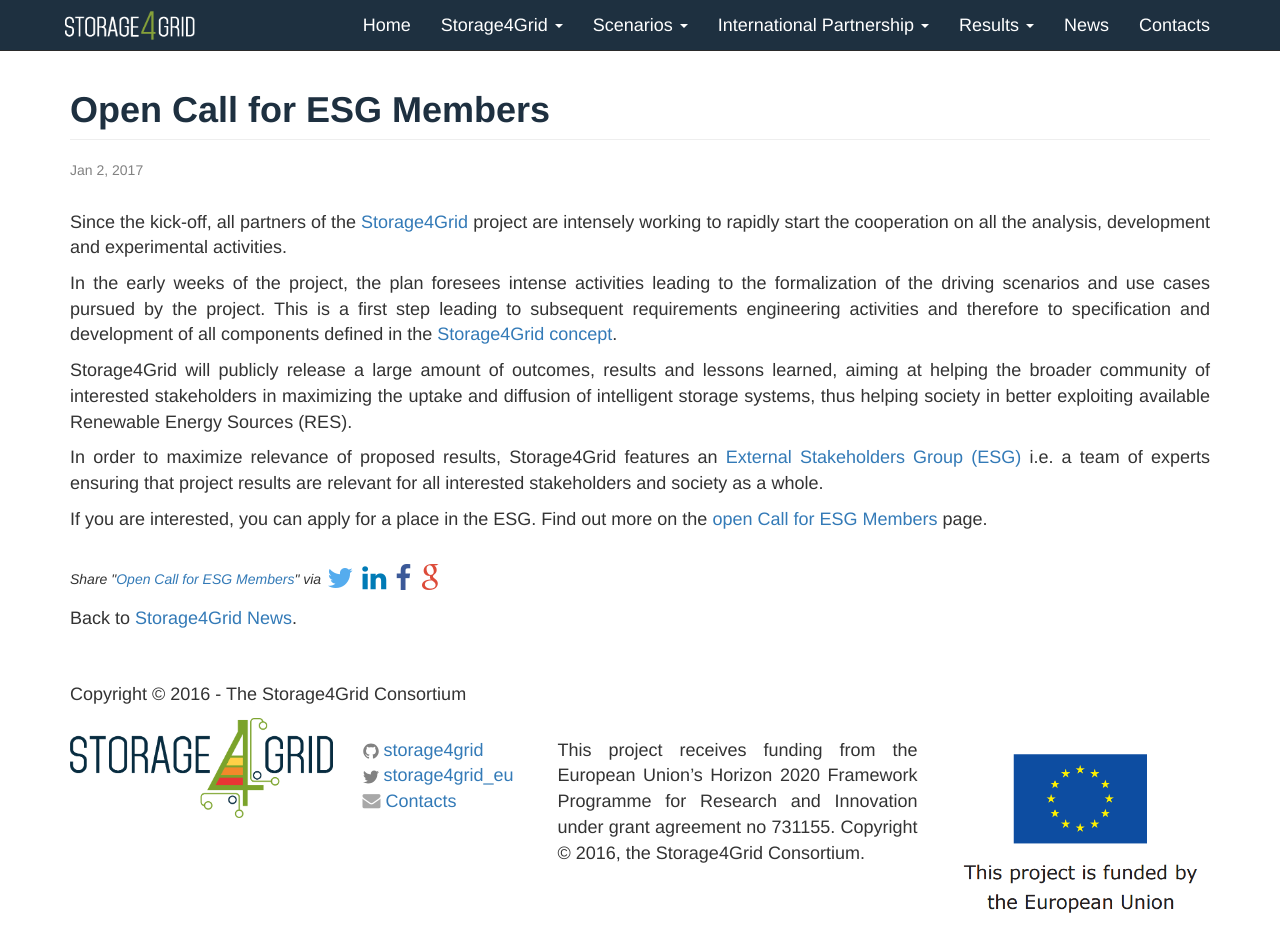
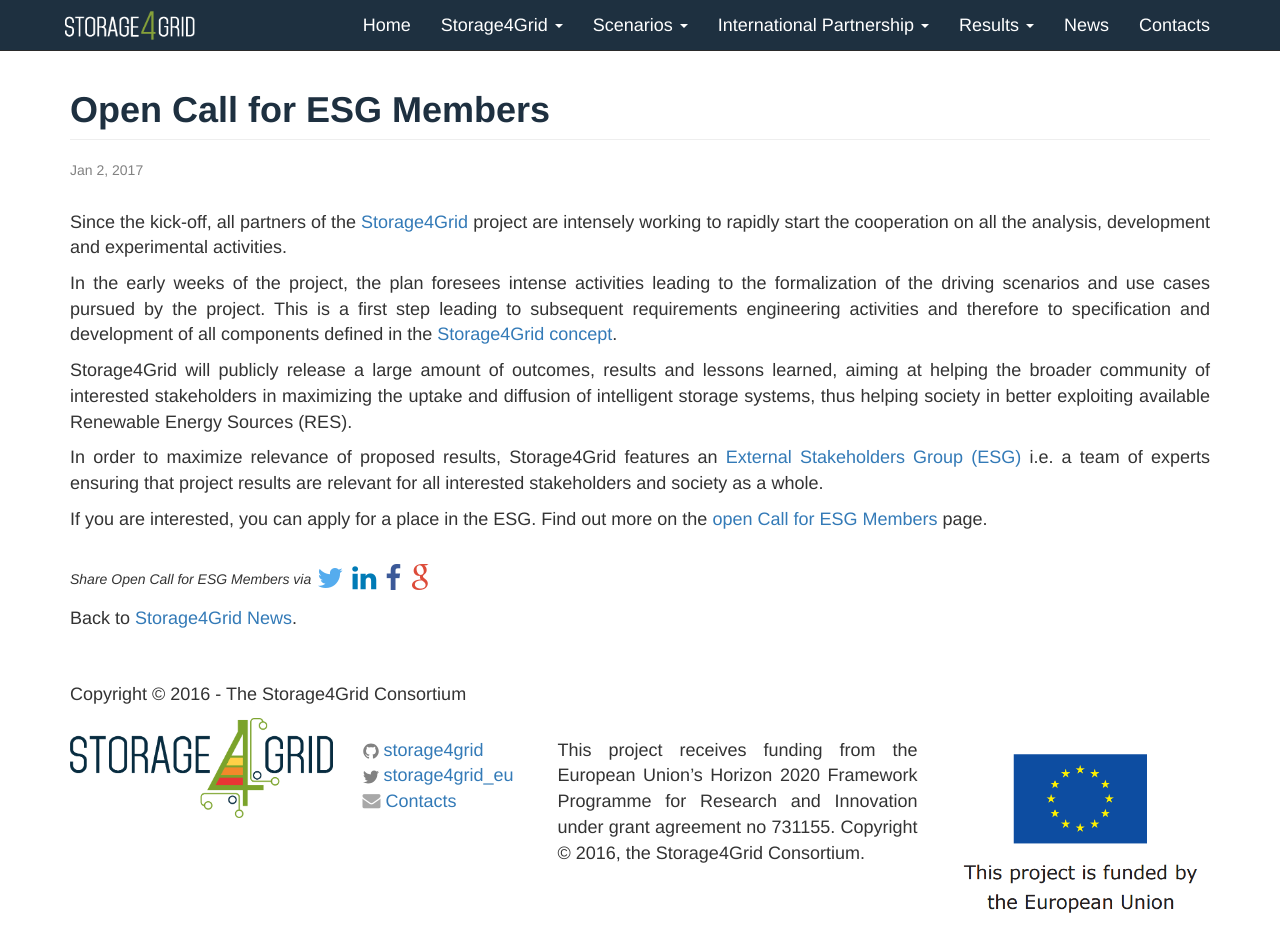
Before and after one commit to storage4grid/storage4grid.github.io, a Jekyll site: the page built from _posts/2017-01-02-the-esg-call-is-open.markdown, in a window 1280 px wide and 972 px high. Shown: the top 952 px of the window. Built offline with Jekyll 4.4.1, drawn with Linux system fonts in a browser that asks for light colours; comment, search, counter and statistics services are not loaded.

Commit message:
minor fix

```diff
--- a/_includes/sharebuttons.html
+++ b/_includes/sharebuttons.html
@@ -3,7 +3,7 @@
 <p>
 <table>
 	<tr>
-		<td><em>Share "<a href="{{ site.baseurl }}/{{ page.url }}">{{page.title}}</a>" via</em></td>
+		<td><em>Share <em>{{page.title}}</em> via</em></td>
 		<td><a class="btn btn-social-icon btn-twitter socialicon" style="color:#55ACEE" href="https://twitter.com/intent/tweet?text={{ page.title }}&url={{ site.url }}{{ page.url }}&via={{ site.twitter_username }}&related={{ site.twitter_username }}" rel="nofollow" target="_blank" title="Share on Twitter"><span class="fa fa-twitter fa-2x socialicon"></span></a></td>
 		<td><a class="btn btn-social-icon btn-linkedin socialicon" style="color:#007BB6" href="http://www.linkedin.com/shareArticle?mini=true&url={{ site.url }}{{ page.url }}&title={{ page.title }}&summary={{ page.title }}&source={{ page.url }}" rel="nofollow" target="_blank" title="Share on Linkedin"><span class="fa fa-linkedin fa-2x socialicon"></span></a></td>
 		<td><a class="btn btn-social-icon btn-facebook socialicon" style="color:#3B5998" href="https://facebook.com/sharer.php?u={{ site.url }}{{ page.url }}" rel="nofollow" target="_blank" title="Share on Facebook"><span class="fa fa-facebook fa-2x socialicon"></span></a></td>
```
